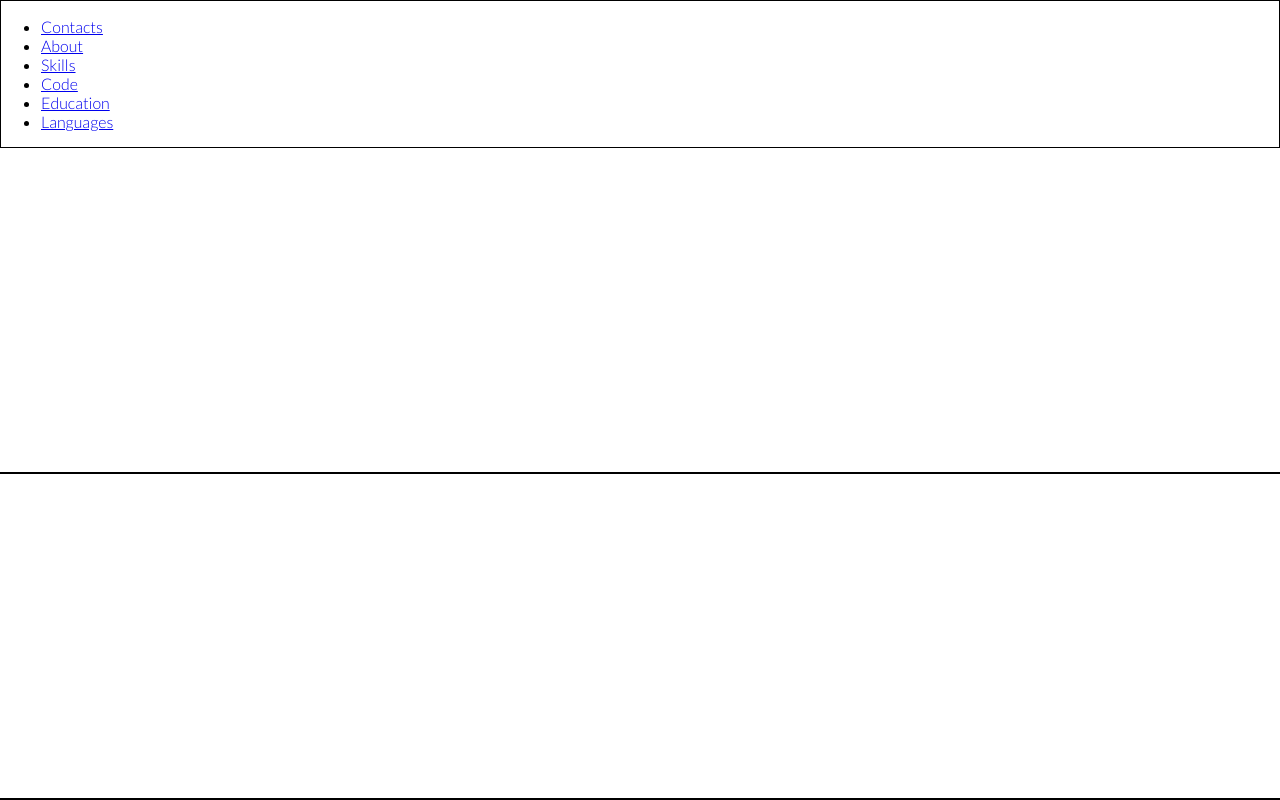
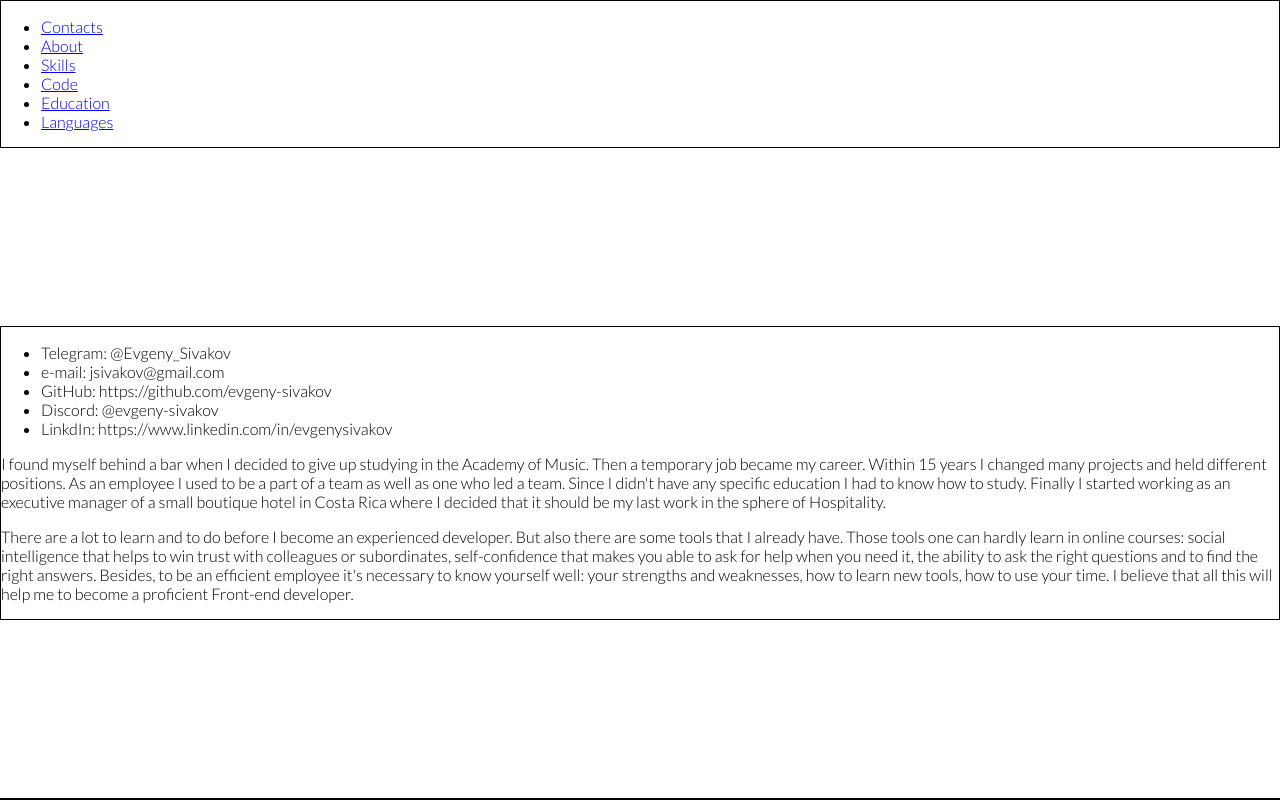
Before and after one commit to evgeny-sivakov/rsschool-cv, a plain HTML site: page index.html in a window 1280 px wide. Drawn offline with Linux system fonts and the light colour scheme.

Commit message:
feat: update index file with contact and about information

```diff
--- a/index.html
+++ b/index.html
@@ -29,8 +29,32 @@
 
   <main class="main">
     <div class="container">
-      <section class="section" id="contacts"></section>
-      <section class="section" id="about"></section>
+      <section class="section" id="contacts">
+        <ul class="contacts-list">
+          <li class="contacts-item">Telegram: @Evgeny_Sivakov</li>
+          <li class="contacts-item">e-mail: jsivakov@gmail.com</li>
+          <li class="contacts-item">GitHub: https://github.com/evgeny-sivakov</li>
+          <li class="contacts-item">Discord: @evgeny-sivakov</li>
+          <li class="contacts-item">LinkdIn: https://www.linkedin.com/in/evgenysivakov</li>
+        </ul>
+      </section>
+      <section class="section" id="about">
+        <p>I found myself behind a bar when I decided to give up studying in the Academy of Music.
+        Then a temporary job became my career. Within 15 years I changed many projects and held different
+        positions. As an employee I used to be a part of a team as well as one who led a team.
+        Since I didn't have any specific education I had to know how to study.
+        Finally I started working as an executive manager of a small boutique hotel in Costa Rica
+        where I decided that it should be my last work in the sphere of Hospitality.
+        </p>
+        <p>There are a lot to learn and to do before I become an experienced developer.
+        But also there are some tools that I already have. Those tools one can hardly learn in online courses:
+        social intelligence that helps to win trust with colleagues or subordinates,
+        self-confidence that makes you able to ask for help when you need it, the ability to ask the right
+        questions and to find the right answers. Besides, to be an efficient employee it's necessary
+        to know yourself well: your strengths and weaknesses, how to learn new tools, how to use your time.
+        I believe that all this will help me to become a proficient Front-end developer.
+        </p>
+      </section>
       <section class="section" id="skills"></section>
       <section class="section" id="code"></section>
       <section class="section" id="education"></section>
```
